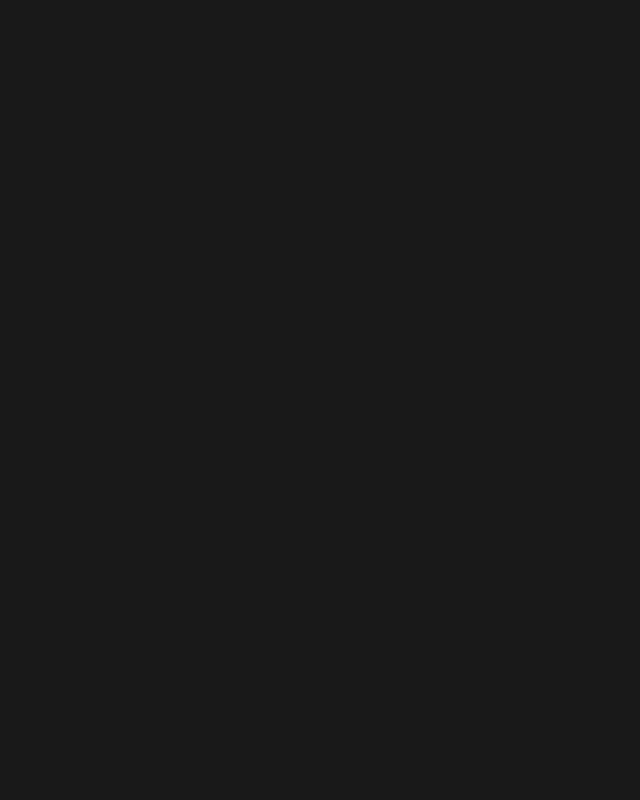
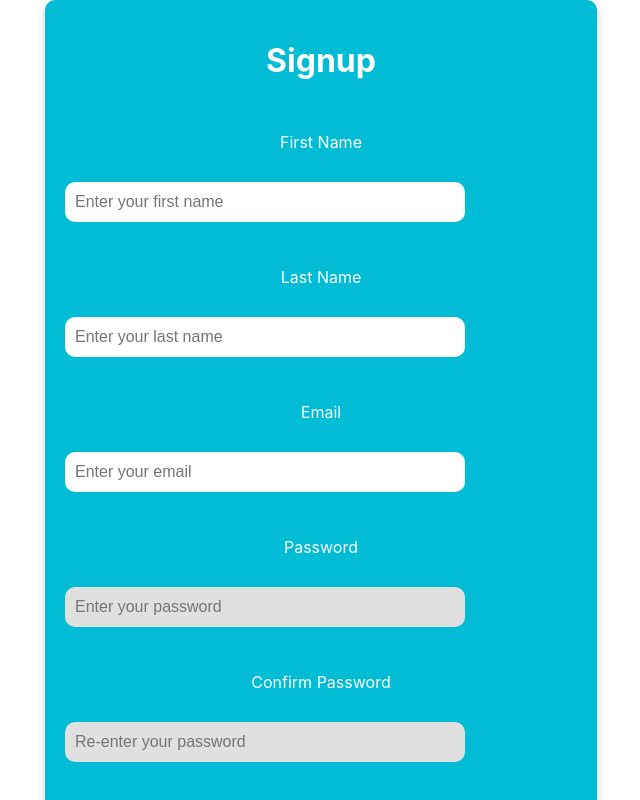
Before and after one commit to yoyobazzi3/DigitalNestScheduler, a React (Create React App) app in the folder Frontend/my-react-app/: page /Signup in a window 1280 px wide. Before the commit this address had no page. Shown: the whole page, without its empty margins (319-959 px from the left). Built offline with nearby package versions, Linux system fonts and the light colour scheme.

Commit message:
frontend signup page

```diff
--- a/Frontend/my-react-app/package.json
+++ b/Frontend/my-react-app/package.json
@@ -6,9 +6,10 @@
     "@testing-library/jest-dom": "^5.17.0",
     "@testing-library/react": "^13.4.0",
     "@testing-library/user-event": "^13.5.0",
+    "axios": "^1.7.9",
     "react": "^18.3.1",
     "react-dom": "^18.3.1",
-    "react-router-dom": "^7.1.0",
+    "react-router-dom": "^7.1.1",
     "react-scripts": "5.0.1",
     "web-vitals": "^2.1.4"
   },
--- a/Frontend/my-react-app/src/App.js
+++ b/Frontend/my-react-app/src/App.js
@@ -4,6 +4,7 @@
 import NewProject from './components/NewProject/NewProject';
 import Recommendations from './pages/recommendations';
 import Interns from './pages/Interns';
+import Signup from './pages/Signup';
 import { BrowserRouter as Router, Route, Routes } from 'react-router-dom';
 
 function App() {
@@ -14,6 +15,9 @@
         <Route path="/new-project" element={<NewProject />} />
         <Route path="/recommendations" element={<Recommendations />} />
         <Route path="/interns" element={<Interns />} />
+        <Route path="/Signup" element={<Signup />} />
+
+
       </Routes>
     </Router>
   );
--- /dev/null
+++ b/Frontend/my-react-app/src/pages/Signup.css
@@ -0,0 +1,45 @@
+.Signup {
+    display: flex;
+    justify-content: center;
+    text-align: center;
+    background-color: white;
+}
+
+form {
+    height: auto; /* Adjust based on content */
+    width: 40%;
+    background-color: #00bcd4;
+    padding: 20px;
+    border-radius: 10px; /* Add rounded corners */
+    box-shadow: 0 4px 8px rgba(0, 0, 0, 0.2); /* Add a subtle shadow */
+}
+
+form .input {
+    height: 40px;
+    width: 400px;
+    border-radius: 10px;
+    border: none;
+    padding: 10px;
+    margin-bottom: 15px; /* Space between inputs */
+    box-sizing: border-box;
+    font-size: 16px;
+}
+
+form .input[type="password"] {
+    background-color: #e0e0e0; /* Example of type-specific styling */
+}
+
+button {
+    background-color: red;
+    color: white;
+    border: none;
+    height: 40px;
+    width: 100%;
+    border-radius: 8%;
+    cursor: pointer;
+    font-size: 16px;
+}
+
+button:hover {
+    background-color: #ff4d4d; /* Lighter red on hover */
+}
--- /dev/null
+++ b/Frontend/my-react-app/src/pages/Signup.jsx
@@ -0,0 +1,99 @@
+import React, { useState } from 'react';
+import axios from 'axios';
+import './Signup.css';
+
+const Signup = () => {
+  const [formData, setFormData] = useState({
+    firstName: '',
+    lastName: '',
+    email: '',
+    password: '',
+    confirmPassword: '',
+  });
+
+  const handleChange = (e) => {
+    setFormData({
+      ...formData,
+      [e.target.name]: e.target.value,
+    });
+  };
+
+  const handleSubmit = async (e) => {
+    e.preventDefault();
+    const { firstName, lastName, email, password, confirmPassword } = formData;
+
+    if (password !== confirmPassword) {
+      alert('Passwords do not match');
+      return;
+    }
+
+    try {
+      const response = await axios.post(' http://127.0.0.1:5000/signup', {
+        firstName,
+        lastName,
+        email,
+        password,
+      });
+      alert(response.data.message);
+    } catch (error) {
+      console.error('Error submitting form:', error);
+      alert('Failed to register');
+    }
+  };
+
+  return (
+    <div className='Signup'>
+      <form onSubmit={handleSubmit} className='Signup-form'>
+        <h1>Signup</h1>
+        <label>First Name</label>
+        <input
+          className='input'
+          type='text'
+          name='firstName'
+          placeholder='Enter your first name'
+          value={formData.firstName}
+          onChange={handleChange}
+        />
+        <label>Last Name</label>
+        <input
+          className='input'
+          type='text'
+          name='lastName'
+          placeholder='Enter your last name'
+          value={formData.lastName}
+          onChange={handleChange}
+        />
+        <label>Email</label>
+        <input
+          className='input'
+          type='email'
+          name='email'
+          placeholder='Enter your email'
+          value={formData.email}
+          onChange={handleChange}
+        />
+        <label>Password</label>
+        <input
+          className='input'
+          type='password'
+          name='password'
+          placeholder='Enter your password'
+          value={formData.password}
+          onChange={handleChange}
+        />
+        <label>Confirm Password</label>
+        <input
+          className='input'
+          type='password'
+          name='confirmPassword'
+          placeholder='Re-enter your password'
+          value={formData.confirmPassword}
+          onChange={handleChange}
+        />
+        <button type='submit'>Submit</button>
+      </form>
+    </div>
+  );
+};
+
+export default Signup;
```
Also changed, not shown: 1 other file (tests, documents, lock files or other folders).
